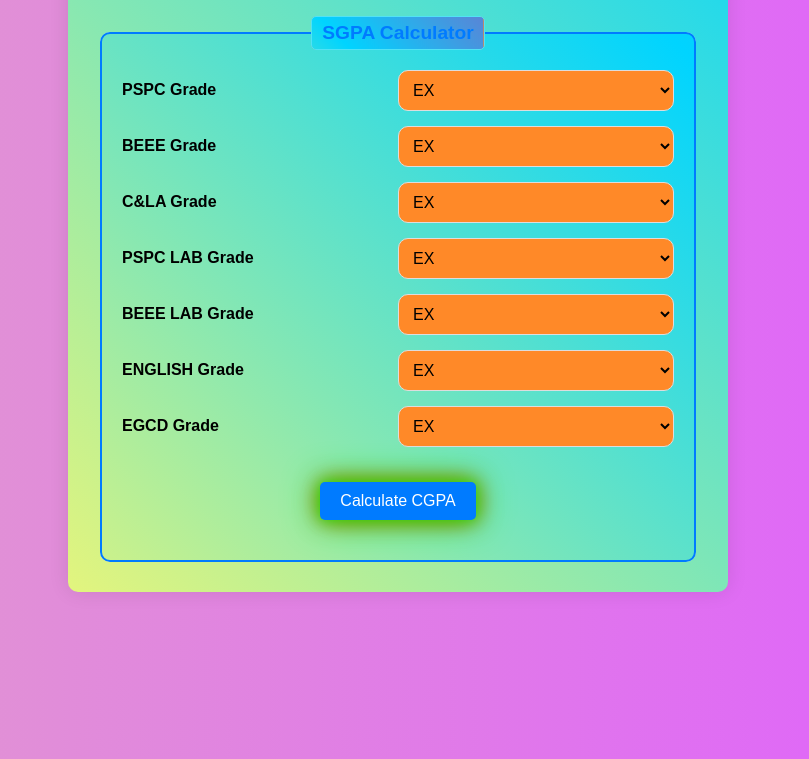
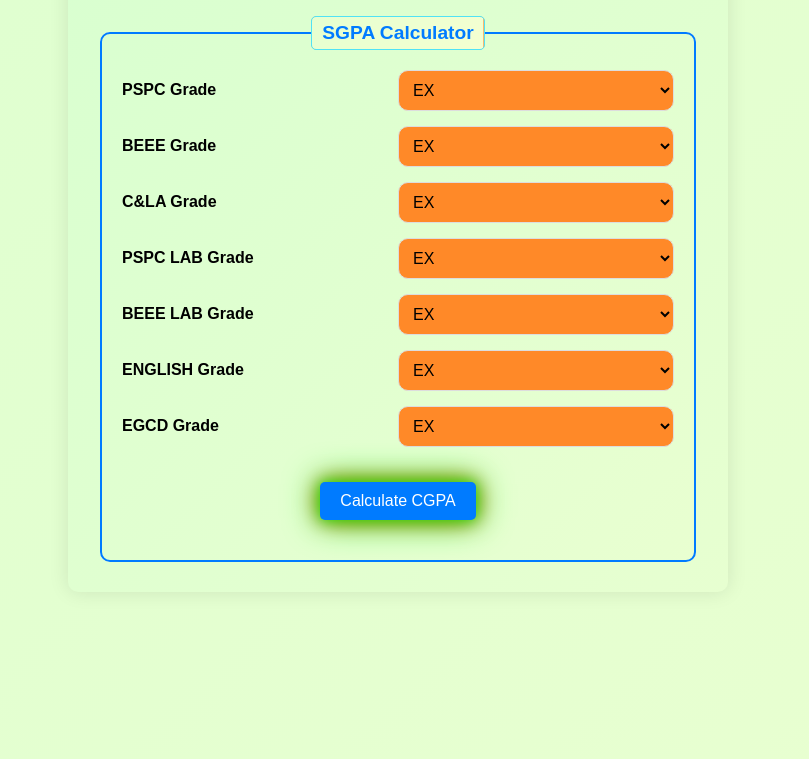
Before and after one commit to Raghavendra0348/RGUKT-SGPA-CGPA-Calculator, a plain HTML site: page cse(e1s1).html in a window 1280 px wide. Shown: the part 281-1040 px from the top of the page, without its empty margins (242-1051 px from the left). Drawn offline with Linux system fonts and the light colour scheme.

Commit message:
Update styles.css

```diff
--- a/styles.css
+++ b/styles.css
@@ -7,7 +7,8 @@ body {
     justify-content: center;
     align-items: center;
     height: 130vh;
-    background: linear-gradient(270deg, #df5fff, #e6fe7b, #86a8e7, #91eae4);
+    background: linear-gradient(135deg, #a1ffce 0%, #faffd1 100%);
+    /* background: linear-gradient(270deg, #df5fff, #e6fe7b, #86a8e7, #91eae4); */
     background-size: 800% 800%;
     animation: gradientAnimation 10s ease infinite;
 }
@@ -26,7 +27,8 @@ body {
 
 /* Main container styling */
 .container {
-    background: linear-gradient(45deg, #ff6f91, #ff9671, #ffc75f, #f9f871, #00d4ff, #845ec2);
+    background: linear-gradient(135deg, #a1ffce 0%, #faffd1 100%);
+    /* background: linear-gradient(45deg, #ff6f91, #ff9671, #ffc75f, #f9f871, #00d4ff, #845ec2); */
     background-size: 600% 600%;
     animation: gradientAnimation 10s ease infinite;
     background-color: #ffffff;
@@ -50,7 +52,8 @@ h1, h2 {
 }
 
 fieldset {
-    background: linear-gradient(45deg, #ff6f91, #ff9671, #ffc75f, #f9f871, #00d4ff, #845ec2);
+    background: linear-gradient(135deg, #a1ffce 0%, #faffd1 100%);
+    /* background: linear-gradient(45deg, #ff6f91, #ff9671, #ffc75f, #f9f871, #00d4ff, #845ec2); */
     background-size: 600% 600%;
     animation: gradientAnimation 10s ease infinite;
     border: 2px solid #007bff;
@@ -62,7 +65,8 @@ fieldset {
 
 
 legend {
-    background: linear-gradient(45deg, #ff6f91, #ff9671, #ffc75f, #f9f871, #00d4ff, #845ec2);
+    background: linear-gradient(135deg, #a1ffce 0%, #faffd1 100%);
+    /* background: linear-gradient(45deg, #ff6f91, #ff9671, #ffc75f, #f9f871, #00d4ff, #845ec2); */
     background-size: 600% 600%;
     animation: gradientAnimation 10s ease infinite;
     font-size: 1.2em;
```
